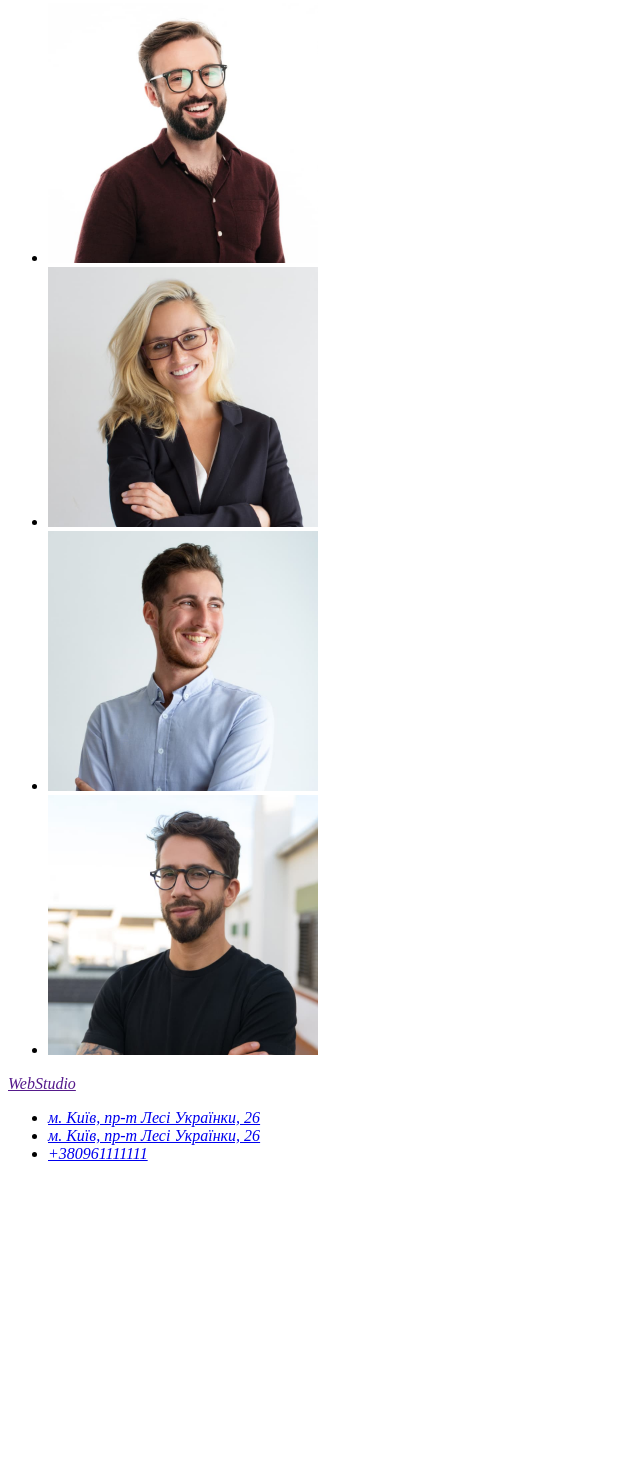
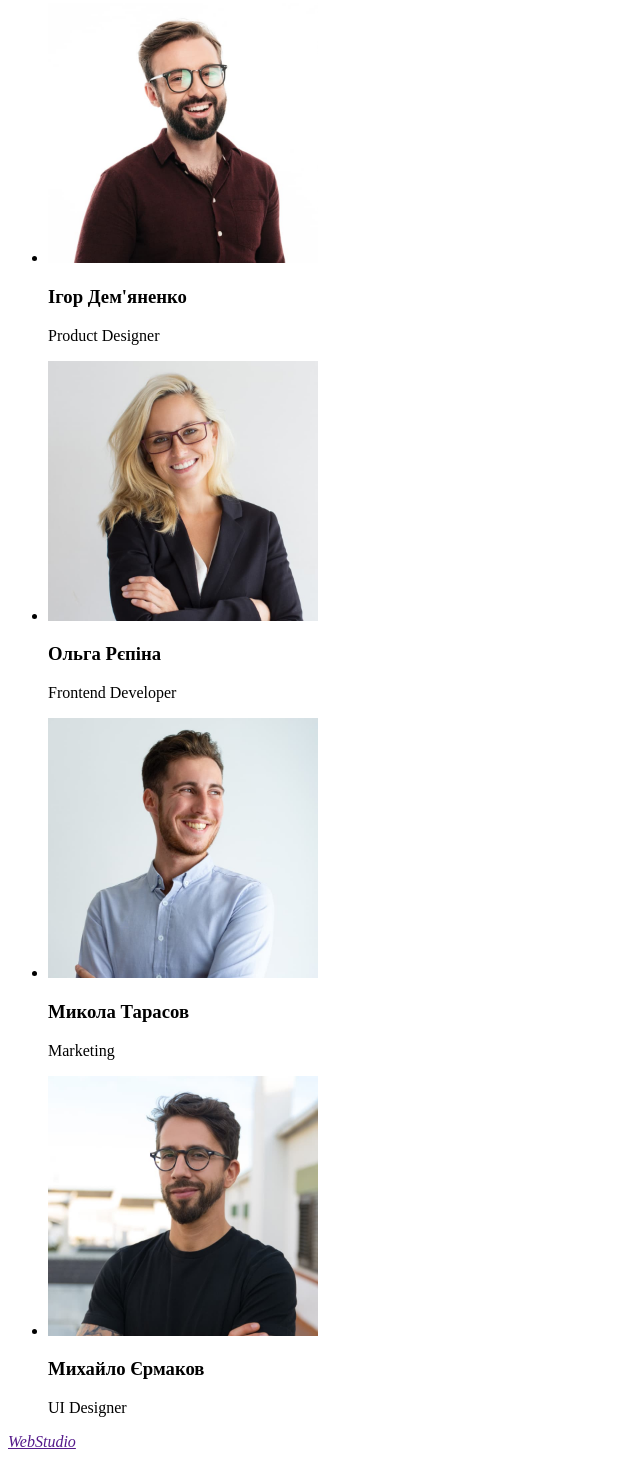
Before and after one commit to Vikont1989/githab-go-it, a plain HTML site: page index.html in a window 1280 px wide. Shown: the part 1618-3080 px from the top of the page, without its empty margins (0-640 px from the left). Before the commit the page ends 2797 px from the top, so only its background shows below. Drawn offline with Linux system fonts and the light colour scheme.

Commit message:
Update index.html

```diff
--- a/index.html
+++ b/index.html
@@ -77,15 +77,23 @@
             <ul>
                 <li>
                     <img src="./images/avatar/igor.jpg" alt="Ігор демяненко" width="270">
+                    <h3>Ігор Дем'яненко</h3>
+                    <P>Product Designer</P>
                 </li>
                 <li>
                     <img src="./images/avatar/olga.jpg" alt="Ольга Репіна" width="270">
+                    <h3>Ольга Рєпіна</h3>
+                    <P>Frontend Developer</P>
                 </li>
                 <li>
                     <img src="./images/avatar/nikol.jpg" alt="Микола Трарасов" width="270">
+                    <h3>Микола Тарасов</h3>
+                    <P>Marketing</P>
                 </li>
                 <li>
                     <img src="./images/avatar/michael.jpg" alt="Михайло Єрмаков" width="270">
+                    <h3>Михайло Єрмаков</h3>
+                    <P>UI Designer</P>
                 </li>
             </ul>
         </section>
```
